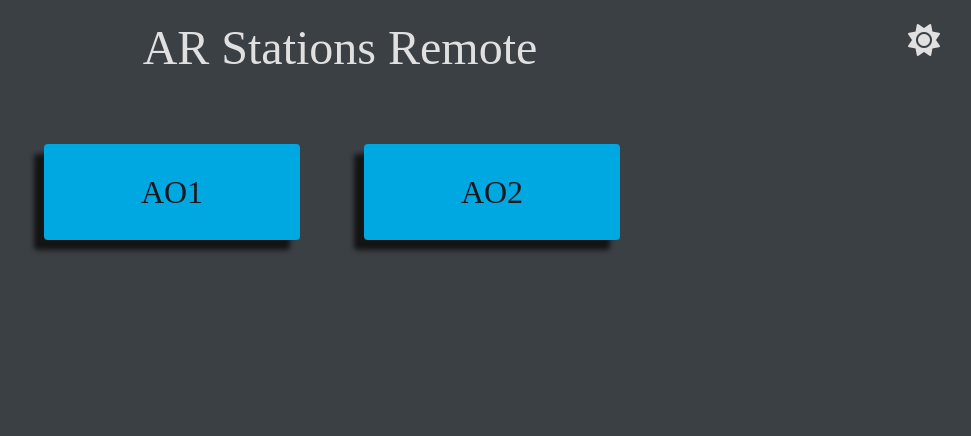
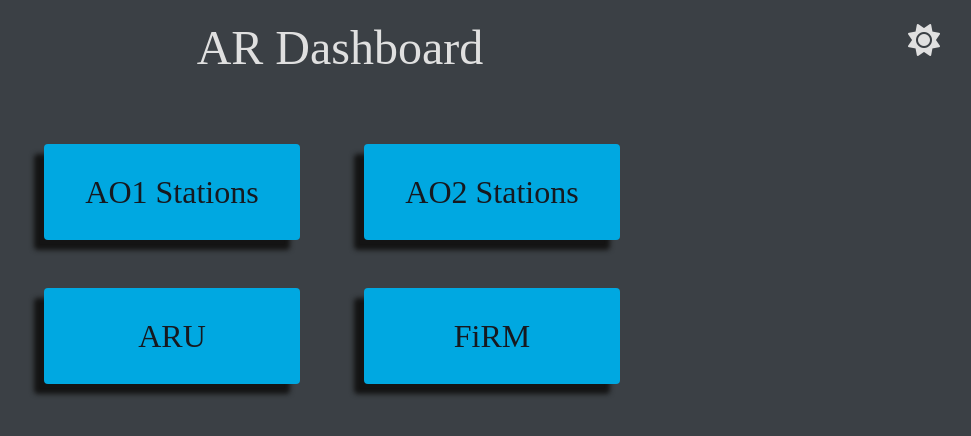
Before and after one commit to reedbyford/stationsRemote, a plain HTML site: page index.html in a window 1280 px wide. Shown: the whole page, without its empty margins (308-1279 px from the left). Drawn offline with Linux system fonts and the light colour scheme.

Commit message:
Added links to ARU and FiRM on homepage

```diff
--- a/index.html
+++ b/index.html
@@ -5,17 +5,23 @@
     <meta http-equiv="X-UA-Compatible" content="IE=edge">
     <meta name="viewport" content="width=device-width, initial-scale=1.0">
     <link rel="stylesheet" href="style.css" />
-    <title>AR Stations Remote</title>
+    <title>AR Dashboard</title>
 </head>
 <body>
     <header class="mainHead">
-        <h1 class="mainh1">AR Stations Remote</h1>
+        <h1 class="mainh1">AR Dashboard</h1>
         <i onclick="darkMode()" class="fa-solid fa-sun"></i>
     </header>
     <section class="main3">
         <div class="center">
-            <a class="aoIndex ao1btn" href="ao1.html">AO1</a>
-            <a class="aoIndex" href="ao2.html">AO2</a>
+            <a class="aoIndex ao1btn" href="ao1.html">AO1 Stations</a>
+            <a class="aoIndex" href="ao2.html">AO2 Stations</a>
+        </div>
+    </section>
+    <section class="main4">
+        <div class="center">
+            <a class="index-button" href="https://share.amazon.com/sites/aru/SitePages1/kc/index.html">ARU</a>
+            <a class="index-button" href="https://vantage.amazon.com/app/firm">FiRM</a>
         </div>
     </section>
     <script type="text/javascript" src="main.js"></script>
--- a/style.css
+++ b/style.css
@@ -47,6 +47,7 @@ table {
 	border-spacing: 0;
 }
 
+/* AO1 */
 
 .parent {
     display: grid;
@@ -98,6 +99,7 @@ table {
 div{
     text-align: center;
 }
+
 .station {
     display: block;
     background-color: #00A8E1;
@@ -176,7 +178,7 @@ h2 {
     align-items: center;
     align-content: center;
 }
-.aoIndex:not(.nodecor) {
+.aoIndex:not(.nodecor), .index-button {
     display: flex;
     justify-content: center;
     align-content: center;
@@ -193,9 +195,14 @@ h2 {
     font-size: 2rem;
     box-shadow: -10px 10px 5px rgb(20, 20, 20);
 }
-.main3 {
+
+.main3, .main4 {
     display: flex;
     justify-content: center;
+}
+
+.main4 {
+    margin-top: -3rem;
 }
 
 /*
@@ -230,7 +237,3 @@ AO2
 .ao2div > a {
     width: 8%;
 }
-
-/*
-LIGHT MODE YUCK
-*/
```
